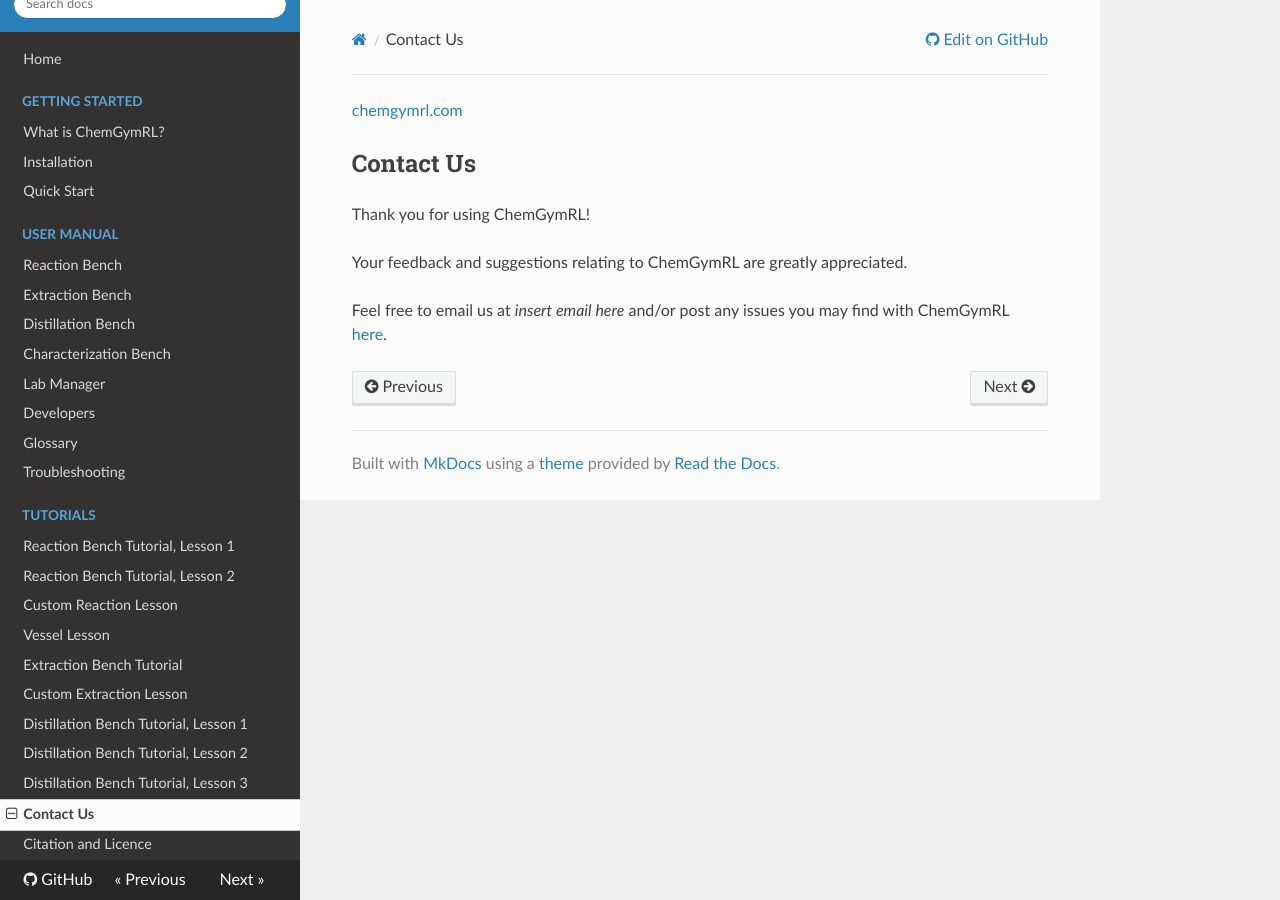
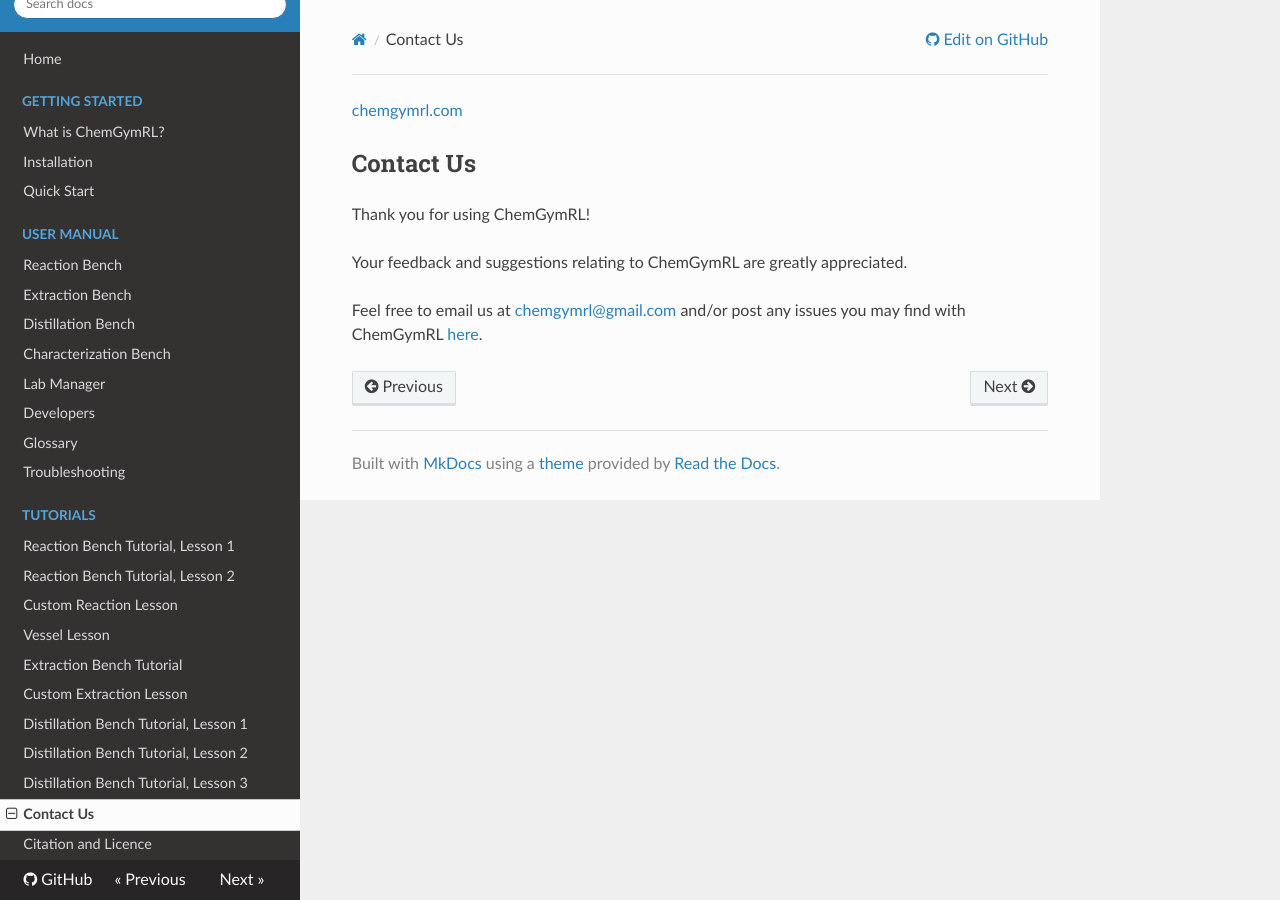
Before and after one commit to chemgymrl/chemgymrl, an MkDocs documentation site: the page built from docs/Contact.md, in a window 1280 px wide. Built offline with MkDocs 1.6.1, drawn with Linux system fonts in a browser that asks for light colours; nearby versions of some CDN libraries.

Commit message:
added gmail to contact page

```diff
--- a/docs/Contact.md
+++ b/docs/Contact.md
@@ -6,4 +6,4 @@
 
 Your feedback and suggestions relating to ChemGymRL are greatly appreciated.
 
-Feel free to email us at *insert email here* and/or post any issues you may find with ChemGymRL [here](https://github.com/chemgymrl/chemgymrl/issues).
+Feel free to email us at [chemgymrl@gmail.com](mailto:chemgymrl@gmail.com) and/or post any issues you may find with ChemGymRL [here](https://github.com/chemgymrl/chemgymrl/issues).
```
